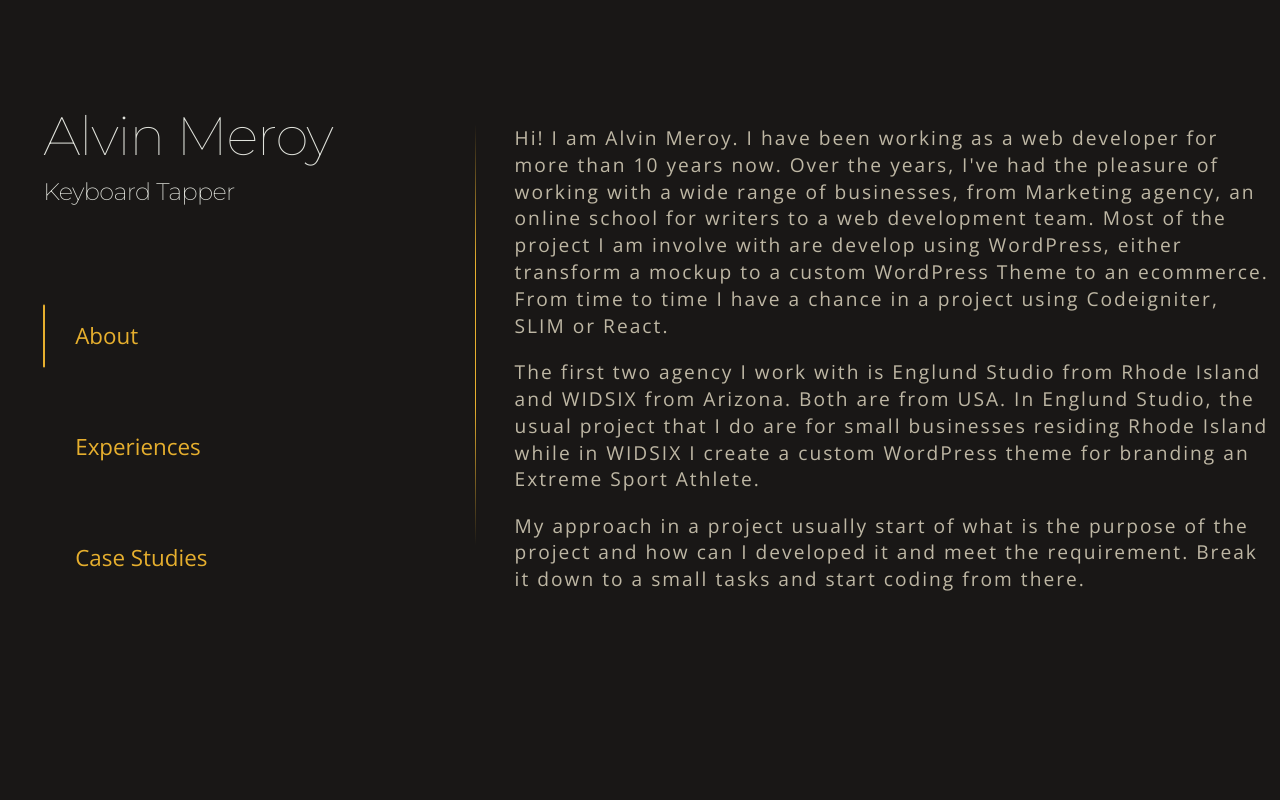
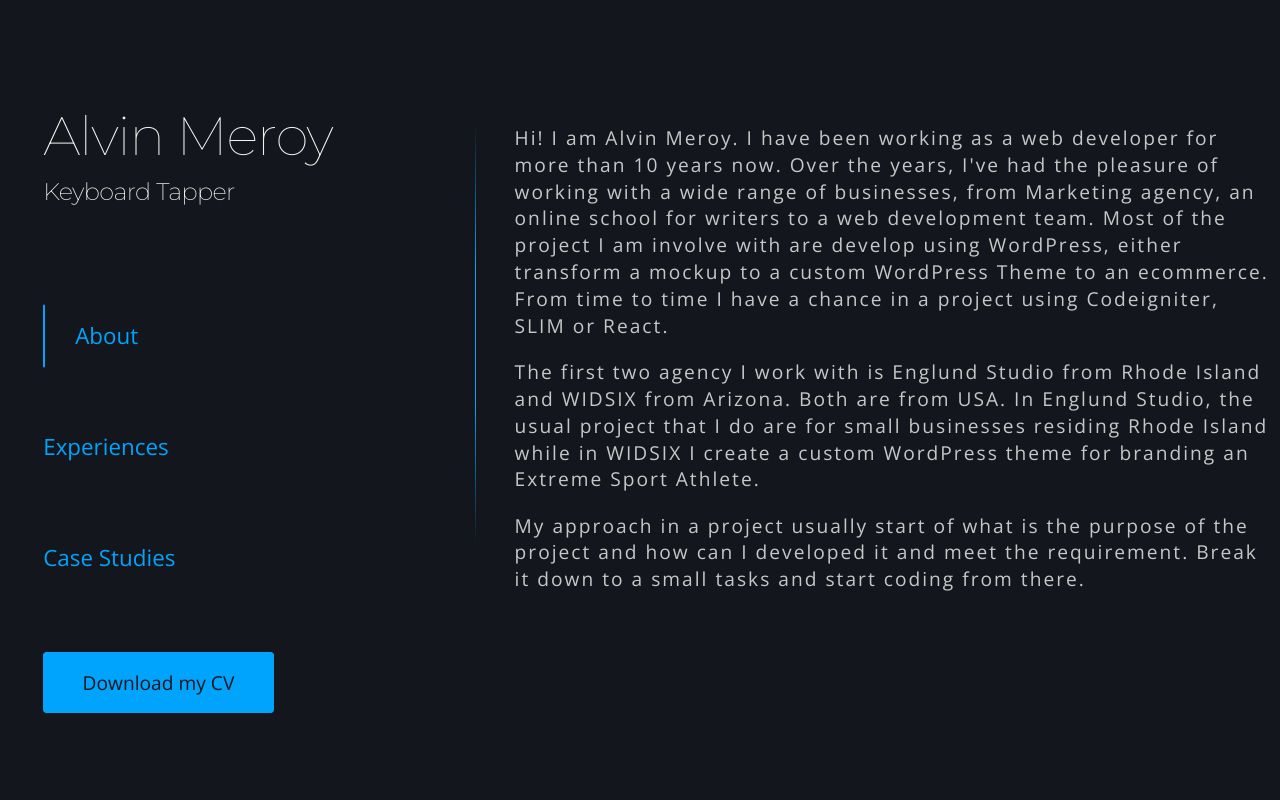
Before and after one commit to archnivs/portfolio, a SvelteKit app: page / in a window 1280 px wide. Shown: the top 800 px of the page. Built offline with nearby package versions, Linux system fonts and the light colour scheme.

Commit message:
Change color scheme. Adjust Aside section.

```diff
--- a/src/routes/components/aside.svelte
+++ b/src/routes/components/aside.svelte
@@ -1,5 +1,6 @@
 <script>
-	import Menu from './aside/Menu.svelte'
+	import Menu from './aside/Menu.svelte';
+    import myCV from '$lib/Alvin-Meroy-CV-.pdf';
 </script>
 
 <section class="section-aside">
@@ -9,6 +10,8 @@
     </div>
 
     <Menu />
+
+    <a class="btn-cv btn" target="_blank" href="{myCV}">Download my CV</a>
 </section>
 
 <style>
--- a/src/routes/components/aside/Menu.svelte
+++ b/src/routes/components/aside/Menu.svelte
@@ -14,7 +14,7 @@
             behavior: 'smooth',
             block: 'start',
         });
-        setActiveNav(all_nav_li, parent_a);
+        //setActiveNav(all_nav_li, parent_a);
      }
 
     onMount(()=> {
@@ -46,6 +46,10 @@
 </div>
 
 <style>
+    .main-nav {
+        margin-bottom: 5rem;
+    }
+
     .main-nav ul {
         list-style: none;
         margin: 0;
@@ -54,9 +58,10 @@
     }
 
     .main-nav ul li {
-        padding: 1rem 0 1rem 2rem;
+        padding: 1rem 0 1rem 0;
         position: relative;
         margin-bottom: 3rem;
+        transition: all 200ms linear;
     }
 
     .main-nav ul li::after {
@@ -71,7 +76,11 @@
         left: 0;
         top: 50%;
         transform: translateY(-50%);
-        transition: all 0.3s linear;
+        transition: all 300ms linear;
+    }
+
+    .main-nav ul li.active {
+        padding-left: 2rem;
     }
 
     .main-nav ul li.active::after {
--- a/src/routes/components/content/CaseStudies.svelte
+++ b/src/routes/components/content/CaseStudies.svelte
@@ -1,6 +1,6 @@
 <section id="case-studies" class="section-wrapper section-case-studies">
     <h3 class="section-title">Case Studies</h3>
-    <p>Non anim Lorem in officia occaecat nostrud nulla. Irure cupidatat laboris fugiat mollit amet consectetur elit ullamco laboris enim enim eu sit nisi. Dolor elit esse dolor et amet. Veniam sit anim dolor nulla magna incididunt ad deserunt sunt ea. Aute qui anim irure aliquip tempor consequat. Anim in enim nostrud eu eu.</p>
-
-    <p>Deserunt deserunt laborum aliqua in eiusmod dolore tempor eu adipisicing et. Est adipisicing tempor Lorem veniam quis ut reprehenderit. Ex nisi qui aliquip Lorem labore labore occaecat excepteur deserunt ea ullamco in. Dolor et excepteur aliqua occaecat velit occaecat culpa amet esse eu esse amet tempor irure. Irure amet nisi minim duis laboris laboris velit non non ipsum incididunt incididunt. Consectetur adipisicing do ea eu ad Lorem sit in reprehenderit commodo eiusmod reprehenderit deserunt ad. Duis quis exercitation do officia id esse Lorem eu qui eiusmod ipsum dolor.</p>
+    <div class="card">
+        <h6>Work in Progress</h6>
+    </div>
 </section>
--- a/src/routes/components/content/experience-card.svelte
+++ b/src/routes/components/content/experience-card.svelte
@@ -1,6 +1,5 @@
 <script>
     export let experience = [];
-    console.log(experience);
 </script>
 
 <div class="experience-card card">
@@ -44,7 +43,7 @@
 
     .technology .tech-item {
         padding: 0.4rem 1.5rem;
-        background-color: var(--secondary-color);
+        background-color: var(--accent-2);
         color: var(--primary-color);
         border-radius: 20px;
         font-size: 14px;
--- a/static/global.css
+++ b/static/global.css
@@ -1,8 +1,13 @@
 :root {
-    --primary-color: #191716;
+    /* --primary-color: #191716;
     --secondary-color: #E0E2DB;
     --text-color: #BEB7A4;
-    --accent: #E6AF2E;
+    --accent: #E6AF2E; */
+    --primary-color: #13161C;
+    --secondary-color: #F0F2EC;
+    --text-color: #c7c7c7;
+    --accent: #00A4FC;
+    --accent-2: #7CC4CD;
 }
 body {
     font-family: 'Open Sans', sans-serif;
@@ -80,6 +85,22 @@ p {
     margin-bottom: 2rem;
 }
 
+.btn {
+    padding: 1rem 2.4rem;
+    background-color: var(--accent);
+    color: var(--primary-color);
+    border: 1px solid var(--accent);
+    border-radius: 4px;
+    font-size: 1.2rem;
+    text-decoration: none;
+}
+
+.btn:hover {
+    background-color: var(--primary-color);
+    color: var(--accent);
+    border-color: var(--accent);
+}
+
 @media screen and (min-width: 768px) {
     .container {
         width: 100%;
```
Also changed, not shown: 1 other file (tests, documents, lock files or other folders).
